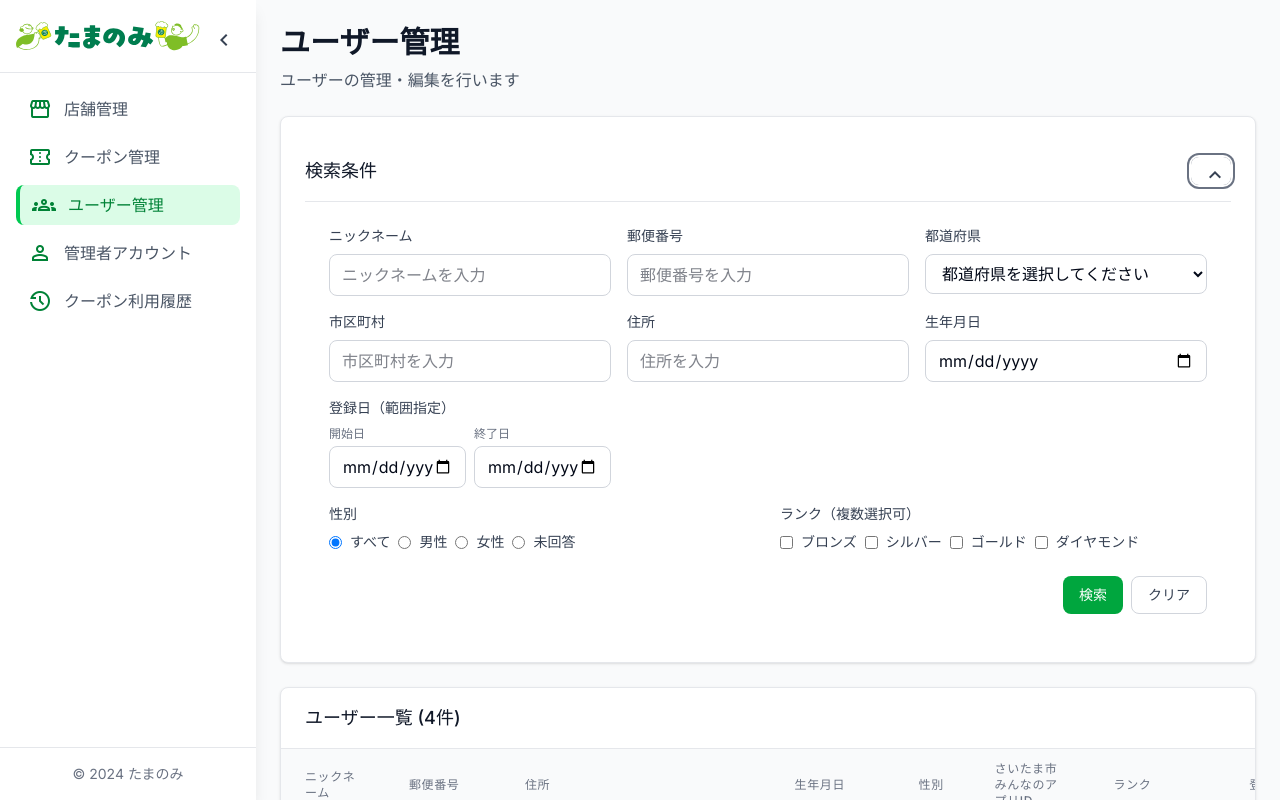
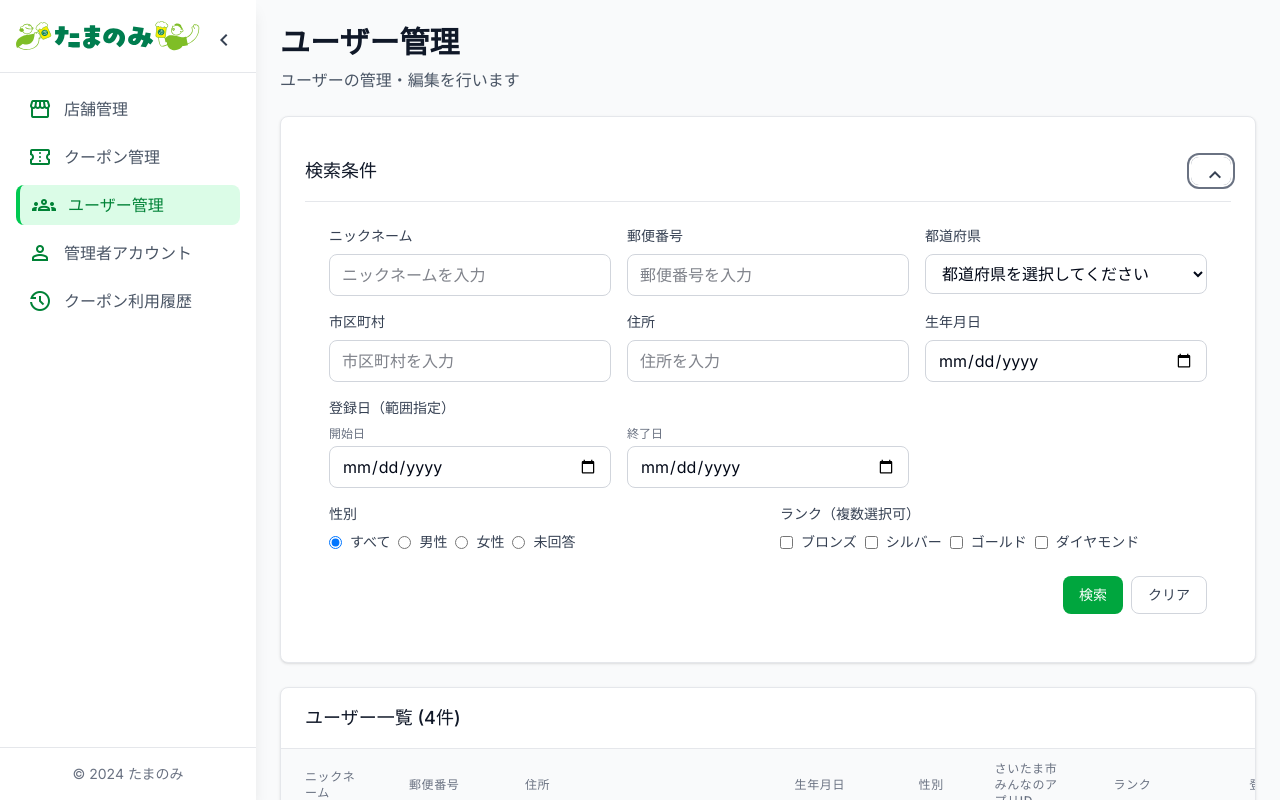
Before and after one commit to HV-development/tamanomi-admin, a Next.js app: page /users in a window 1280 px wide. Both pictures are taken after a click on the button "expand_more". Built offline with nearby package versions, Linux system fonts and the light colour scheme.

Commit message:
開始日と終了日をそれぞれ1カラム分に変更

```diff
--- a/src/components/pages/UserManagement.tsx
+++ b/src/components/pages/UserManagement.tsx
@@ -337,11 +337,11 @@
             </div>
 
             {/* 登録日範囲指定 */}
-            <div>
+            <div className="md:col-span-2">
               <label className="block text-sm font-medium text-gray-700 mb-2">
                 登録日（範囲指定）
               </label>
-              <div className="grid grid-cols-2 gap-2">
+              <div className="grid grid-cols-1 md:grid-cols-2 gap-4">
                 <div>
                   <label htmlFor="registeredDateStart" className="block text-xs text-gray-500 mb-1">
                     開始日
```
